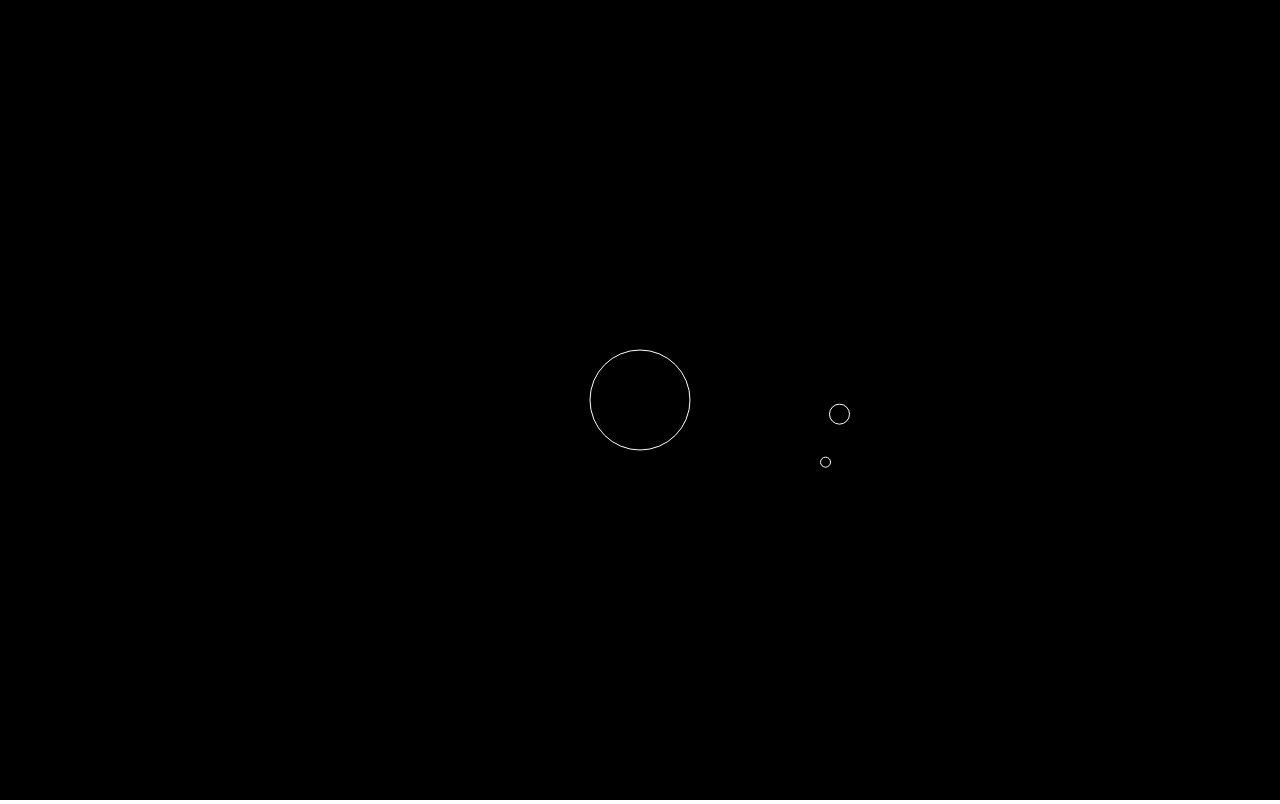
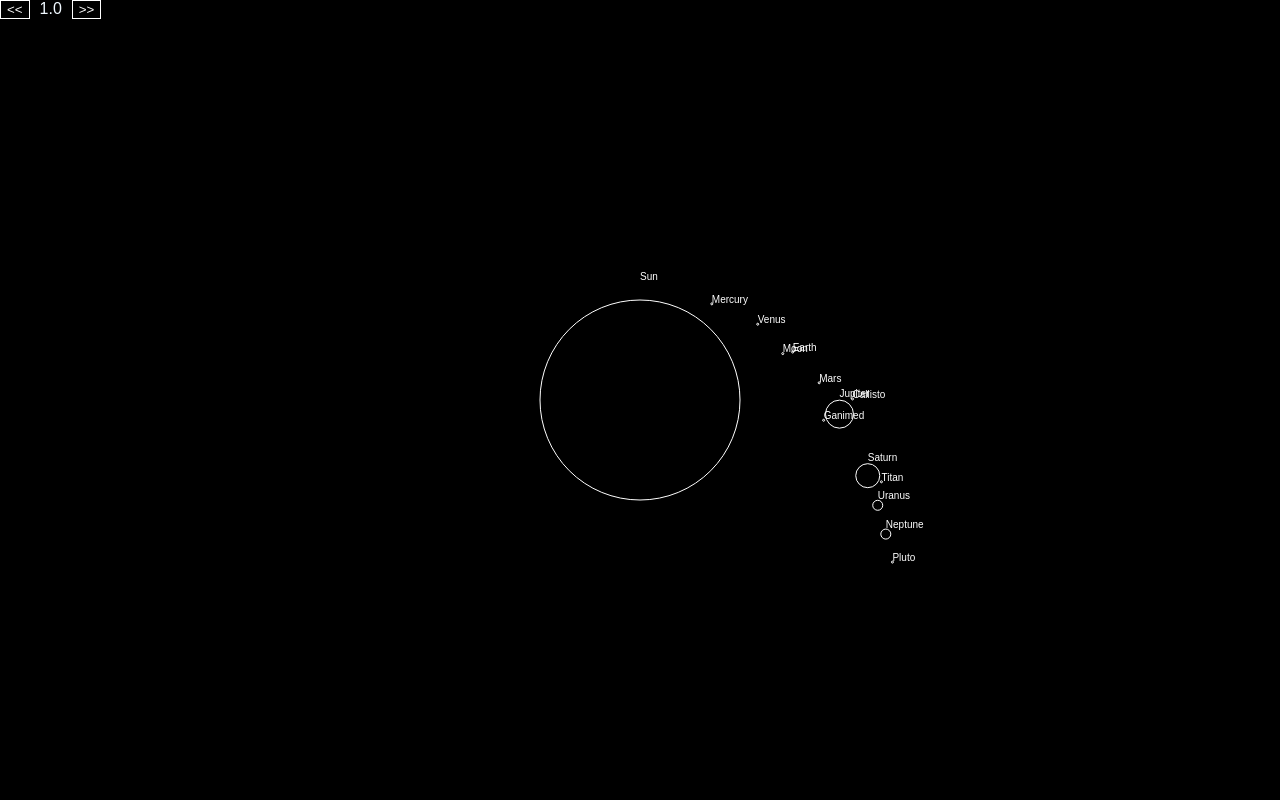
Before and after one commit to 45P3R4/planetary, a plain HTML site: page index.html in a window 1280 px wide. Drawn offline with Linux system fonts and the light colour scheme.

Commit message:
solar system

```diff
--- a/index.html
+++ b/index.html
@@ -7,6 +7,11 @@
     <link rel="stylesheet" href="style.css">
 </head>
 <body>
+    <div class="input-container">
+        <button id="speed-down"><<</button>
+        <div id="speed" class="speed">1</div>
+        <button id="speed-up">>></button>
+    </div>
     <canvas id="main-canvas" width=320" height="320"></canvas>
 </body>
 <script src="index.js"></script>
--- a/index.js
+++ b/index.js
@@ -8,18 +8,38 @@ ctx.strokeStyle = "#FFFFFF"
 
 const centerPos = {x: innerWidth/2, y: innerHeight/2};
 
+let speed = 1;
+
+const speedLabel = document.getElementById("speed");
+speedLabel.textContent = speed.toFixed(1);
+
+const speedUp = document.getElementById("speed-up");
+const speedDown = document.getElementById("speed-down");
+
+speedUp.addEventListener("mousedown", () => {
+    speed += 0.1;
+    speedLabel.textContent = speed.toFixed(1);;
+})
+
+speedDown.addEventListener("mousedown", () => {
+    speed -= 0.1;
+    speedLabel.textContent = speed.toFixed(1);;
+})
+
 class Body {
     radius = 50;
     epsilon = 0;
     position = {x: 0, y: 0};
 
-    constructor(radius, position) {
+    constructor(name, radius, position) {
+        this.name = name;
         this.radius = radius;
         this.position.x = position.x;
         this.position.y = position.y;
     }
 
     draw() {
+        ctx.fillText(this.name, this.position.x, this.position.y - this.radius * 1.2)
         ctx.beginPath();
         ctx.arc(this.position.x, this.position.y, this.radius , 0, Math.PI * 2, true);
         ctx.closePath();
@@ -27,26 +47,65 @@ class Body {
     }
 
     animate(center, distance) {
-        this.position.x = center.x + Math.sin(this.epsilon/distance)*distance;
-        this.position.y = center.y + Math.cos(this.epsilon/distance)*distance;
+        this.position.x = center.x + Math.sin((this.epsilon*speed)/distance)*distance;
+        this.position.y = center.y + Math.cos((this.epsilon*speed)/distance)*distance;
         this.draw();
         this.epsilon++;
     }
 }
 
-let sun = new Body(50, centerPos);
-let planet = new Body(10, centerPos);
-let planet2 = new Body(5, centerPos);
+let sun = new Body("Sun", 100, centerPos);
 
-console.log(centerPos)
+let mercury = new Body("Mercury", 1, centerPos);
+
+let venus = new Body("Venus", 1, centerPos);
+
+let earth = new Body("Earth", 1, centerPos);
+let moon = new Body("Moon", 1, centerPos);
+
+let mars = new Body("Mars", 1, centerPos);
+
+let jupiter = new Body("Jupiter", 14, centerPos);
+let ganimed = new Body("Ganimed", 1, centerPos);
+let callisto = new Body("Callisto", 1, centerPos);
+
+let saturn = new Body("Saturn", 12, centerPos);
+let titan = new Body("Titan", 1, centerPos);
+
+let uranus = new Body("Uranus", 5, centerPos);
+
+let neptune = new Body("Neptune", 5, centerPos);
+
+let pluto = new Body("Pluto", 1, centerPos);
+
 
 
 function animate() {
     ctx.clearRect(0, 0, canvas.width, canvas.height);
 
     sun.draw();
-    planet.animate(centerPos, 200);
-    planet2.animate(planet.position, 50);
+
+    mercury.animate(centerPos, 120);
+
+    venus.animate(centerPos, 140);
+
+    earth.animate(centerPos, 160);
+    moon.animate(earth.position, 10);
+
+    mars.animate(centerPos, 180)
+
+    jupiter.animate(centerPos, 200);
+    ganimed.animate(jupiter.position, 17);
+    callisto.animate(jupiter.position, 20)
+
+    saturn.animate(centerPos, 240);
+    titan.animate(saturn.position, 15)
+
+    uranus.animate(centerPos, 260);
+
+    neptune.animate(centerPos, 280);
+
+    pluto.animate(centerPos, 300);
 
     window.requestAnimationFrame(animate);
 }
--- a/style.css
+++ b/style.css
@@ -2,9 +2,24 @@ body {
     margin: 0;
     padding: 0;
     overflow: hidden;
+    font-family: sans-serif;
 }
 
 canvas {
-    /* border: 1px solid black; */
+    width: 100vw;
+    height: 100vh;
     background-color: black;
 }
+
+button {
+    background-color: black;
+    color: #FFFFFF;
+    border: 1px solid white;
+}
+
+.input-container {
+    position: absolute;
+    display: flex;
+    gap: 10px;
+    color: aliceblue;
+}
```
